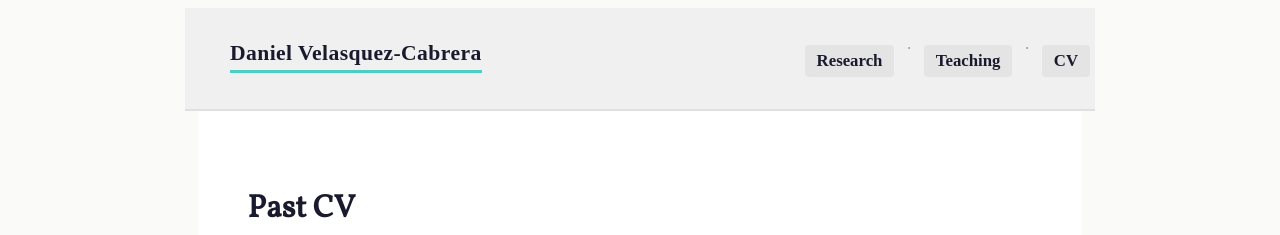
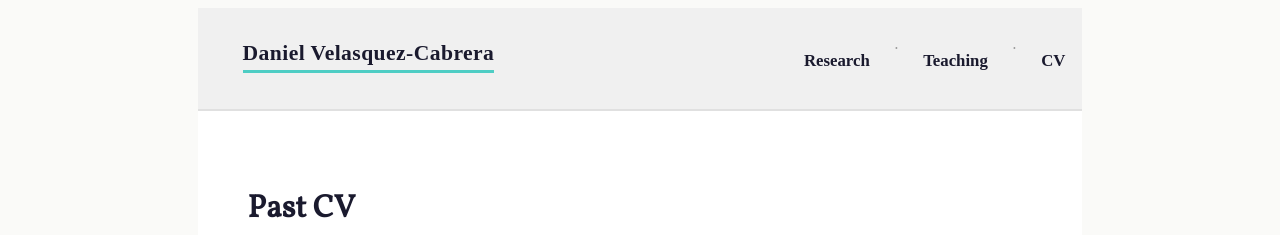
Before and after one commit to dvelasquezc/dvelasquezc.github.io, a Jekyll site: the page built from _phdapplication/pastcv.md, in a window 1280 px wide. Shown: the top 235 px of the page. Built offline with Jekyll 4.4.1, drawn with Linux system fonts in a browser that asks for light colours; some web fonts are replaced.

Commit message:
fixing logos and header

```diff
--- a/assets/css/main.css
+++ b/assets/css/main.css
@@ -22,7 +22,7 @@
 
 .webhead {
 	margin: auto;
-	width: 72%;
+	width: 70%;
 	padding: 12px 5px;
 	background-color: #f0f0f0;
 	border-bottom: 2px solid #e0e0e0;
@@ -123,9 +123,7 @@
 	font-weight: 600;
 	font-family: 'Headland One', serif;
 	font-size: 1.05em;
-	background-color: rgba(0,0,0,0.05);
 	padding: 6px 12px;
-	border-radius: 4px;
 }
 
 #menu #name a.active  {
@@ -135,7 +133,6 @@
 #menu .mylink a.active  {
 	color: #0d6e6e;
 	font-weight: 600;
-	background-color: rgba(78,205,196,0.2);
 }
 
 #menu a span {
@@ -180,7 +177,6 @@
 
 #menu .mylink a:hover {
 	color: #0d6e6e;
-	background-color: rgba(78,205,196,0.15);
 }
 
 
@@ -360,10 +356,11 @@
 	align-items: center;
 	gap: 15px;
 	flex-shrink: 0;
+	margin-top: 2.5em;
 }
 
 .profile-logos img {
-	height: 32px;
+	height: 64px;
 	width: auto;
 	opacity: 0.85;
 }
```
